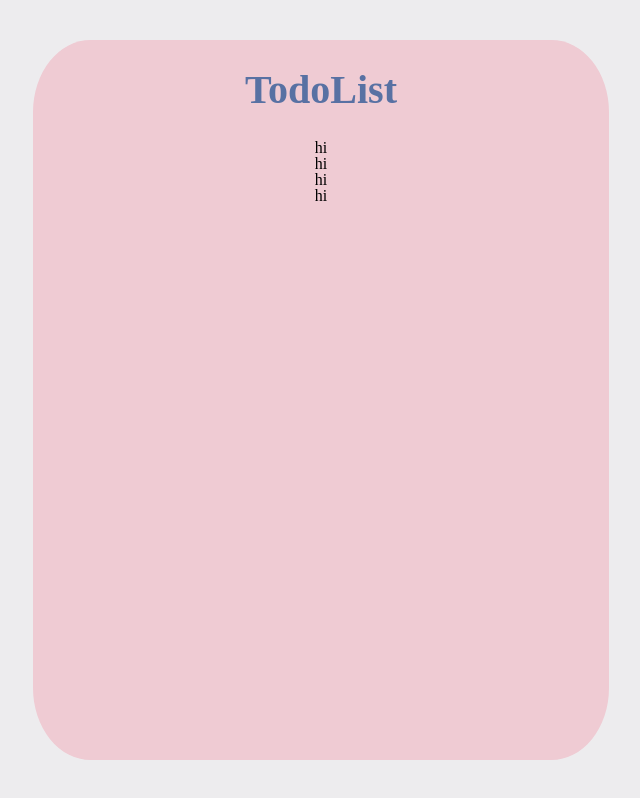
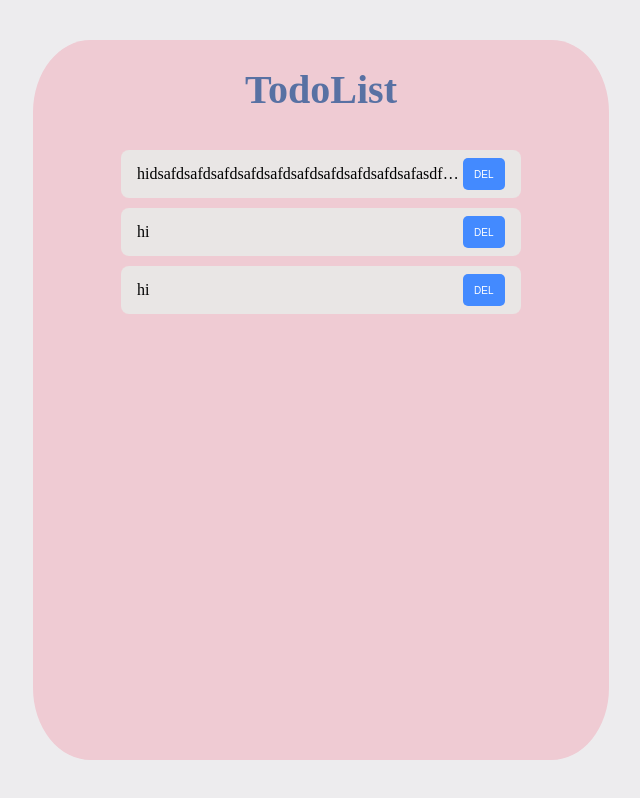
Before and after one commit to MildColor/full, a React (Create React App) app in the folder frontend/: page / in a window 1280 px wide. Shown: the whole page, without its empty margins (319-959 px from the left). Built offline with nearby package versions, Linux system fonts and the light colour scheme; a web font is replaced by a local one.

Commit message:
[FEAT] TodoList View 작업 완료

```diff
--- a/frontend/src/pages/Main/Main.tsx
+++ b/frontend/src/pages/Main/Main.tsx
@@ -1,24 +1,58 @@
 import React from 'react';
+import { Link } from 'react-router-dom';
 import styled from 'styled-components';
+import { Button } from '../../components/common/Button/Button.styles';
 import Header from '../../components/common/Header/Header';
+import { PAGE_PATH } from '../../constants/path';
+
+const todoList = [
+  {
+    title: 'hidsafdsafdsafdsafdsafdsafdsafdsafdsafdsafasdfdsfaadsfasefd',
+    content: 'hi',
+    id: 'asdff',
+    createdAt: '2021/1/2',
+    updatedAt: '2021/1/4',
+  },
+  { title: 'hi', content: 'hi', id: 'asdff', createdAt: '2021/1/2', updatedAt: '2021/1/4' },
+  { title: 'hi', content: 'hi', id: 'asdff', createdAt: '2021/1/2', updatedAt: '2021/1/4' },
+];
 
 const Main = () => {
   return (
     <>
       <Header title="TodoList" />
-      <span>hi</span>
-      <span>hi</span>
-      <span>hi</span>
-      <span>hi</span>
+      <section>
+        {todoList.map((todo) => {
+          return (
+            <TodoContainer key={todo.id}>
+              <TodoTitleLink to={PAGE_PATH.TODO_DETAIL(todo.id)}>{todo.title}</TodoTitleLink>
+              <Button height="100%" width="3rem">
+                DEL
+              </Button>
+            </TodoContainer>
+          );
+        })}
+      </section>
     </>
   );
 };
 
 export default Main;
 
-export const Wrapper = styled.div`
-  height: 100vh;
-  width: 576px;
-  margin: 0 auto;
-  background-color: white;
+export const TodoContainer = styled.div`
+  display: flex;
+  align-items: center;
+  height: 3rem;
+  width: 25rem;
+  background-color: ${({ theme }) => theme.colors.brown[0]};
+  margin: 0.625rem 0;
+  padding: 0.5rem 1rem;
+  border-radius: 0.5rem;
 `;
+export const TodoTitleLink = styled(Link)`
+  width: 100%;
+  overflow: hidden;
+  text-overflow: ellipsis;
+  white-space: nowrap;
+  word-break: break-all;
+`;
--- /dev/null
+++ b/frontend/src/pages/SignIn/SignIn.styles.ts
@@ -0,0 +1,9 @@
+import styled from 'styled-components';
+
+export const SignInForm = styled.div`
+  display: flex;
+  flex-direction: column;
+  align-items: center;
+  gap: 2rem 0rem;
+  margin-top: 2.625rem;
+`;
--- a/frontend/src/pages/SignIn/SignIn.tsx
+++ b/frontend/src/pages/SignIn/SignIn.tsx
@@ -2,11 +2,13 @@ import React from 'react';
 import Button from '../../components/common/Button/Button';
 import Header from '../../components/common/Header/Header';
 import Input from '../../components/common/Input/Input';
+import * as St from './SignIn.styles';
 
 const SignIn = () => {
   return (
     <>
       <Header title="SignIn" />
+      <St.SignInForm>
         <Input
           title="이메일"
           placeholder="이메일을 입력하세요"
@@ -26,6 +28,7 @@ const SignIn = () => {
         />
 
         <Button type="submit">로그인</Button>
+      </St.SignInForm>
     </>
   );
 };
--- /dev/null
+++ b/frontend/src/pages/SignUp/SignUp.styles.ts
@@ -0,0 +1,9 @@
+import styled from 'styled-components';
+
+export const SignInForm = styled.div`
+  display: flex;
+  flex-direction: column;
+  align-items: center;
+  gap: 2rem 0rem;
+  margin-top: 2.625rem;
+`;
--- a/frontend/src/pages/SignUp/SignUp.tsx
+++ b/frontend/src/pages/SignUp/SignUp.tsx
@@ -1,10 +1,34 @@
 import React from 'react';
+import { Button } from '../../components/common/Button/Button.styles';
 import Header from '../../components/common/Header/Header';
+import Input from '../../components/common/Input/Input';
+import * as St from './SignUp.styles';
 
 const SignUp = () => {
   return (
     <>
       <Header title="SignUp" />
+      <St.SignInForm>
+        <Input
+          title="이메일"
+          placeholder="이메일을 입력하세요"
+          name="email"
+          // value={email}
+          // onChange={handleChange}
+          // errorMessage={errorMessage.email}
+        />
+        <Input
+          title="비밀번호"
+          placeholder="비밀번호를 입력하세요"
+          type="password"
+          name="password"
+          // value={password}
+          // onChange={handleChange}
+          // errorMessage={errorMessage.password}
+        />
+
+        <Button type="submit">로그인</Button>
+      </St.SignInForm>
     </>
   );
 };
```
Also changed, not shown: frontend/src/components/common/Input/Input.styles.ts (renamed from frontend/src/components/common/Input/Input.styles.tsx). Lines whose indentation alone changed are shown as unchanged.
